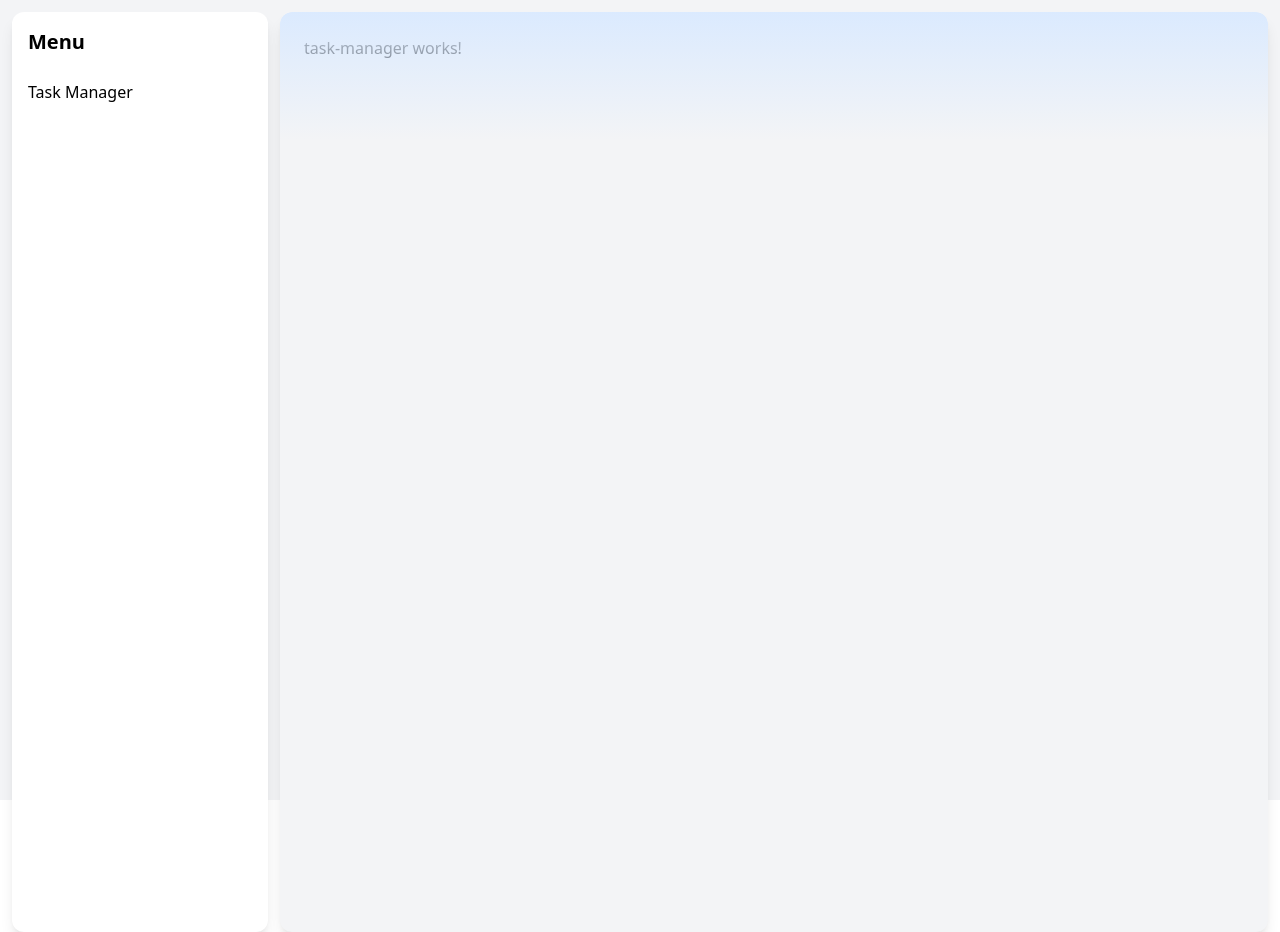
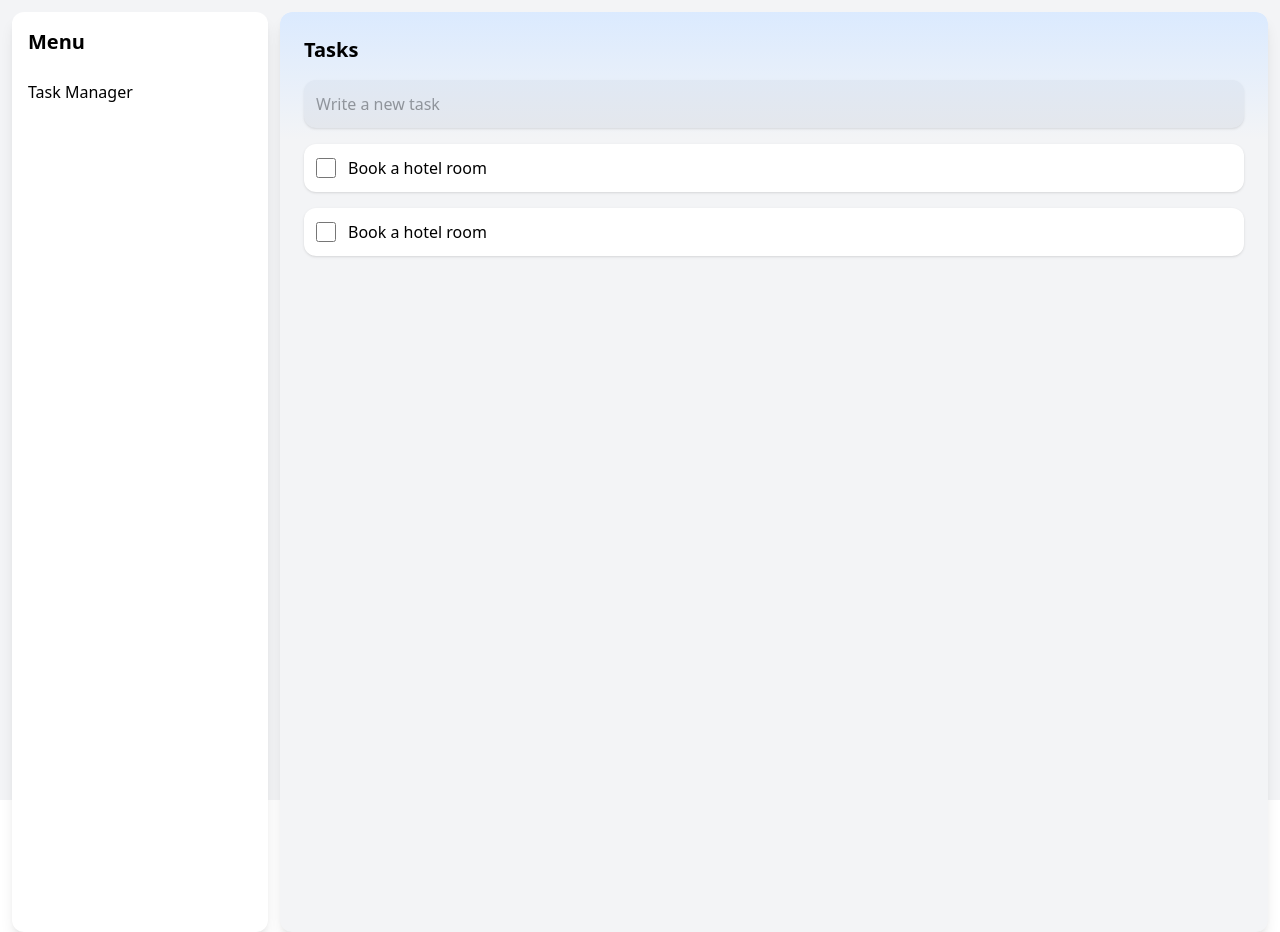
Before and after one commit to dougreisss/taskhub-desafio, an Angular app in the folder frontend/TaskHub.Web/: page /task in a window 1280 px wide. Built offline with nearby package versions, Linux system fonts and the light colour scheme.

Commit message:
:sparkles: feat: style css task-manager component

```diff
--- a/frontend/TaskHub.Web/src/app/layout/task-manager/task-manager.html
+++ b/frontend/TaskHub.Web/src/app/layout/task-manager/task-manager.html
@@ -1 +1,25 @@
-<p>task-manager works!</p>
+<div class="relative z-10">
+    <h1 class="text-xl font-semibold mb-4 flex items-center gap-2">
+        Tasks
+    </h1>
+</div>
+
+<input type="text" placeholder="Write a new task"
+    class="w-full p-3 bg-gray-200 rounded-xl mb-4 shadow-sm cursor-pointer" />
+
+<div class="space-y-4">
+    <div class="flex items-center bg-white rounded-xl p-3 shadow-sm">
+        <div class="flex items-center gap-3">
+            <input type="checkbox"
+                class="cursor-pointer w-5 h-5 rounded-xl border-gray-300 focus:ring-2 focus:ring-red-400" />
+            <span>Book a hotel room</span>
+        </div>
+    </div>
+    <div class="flex items-center bg-white rounded-xl p-3 shadow-sm">
+        <div class="flex items-center gap-3">
+            <input type="checkbox"
+                class="cursor-pointer w-5 h-5 rounded-xl border-gray-300 focus:ring-2 focus:ring-red-400" />
+            <span>Book a hotel room</span>
+        </div>
+    </div>
+</div>
```
